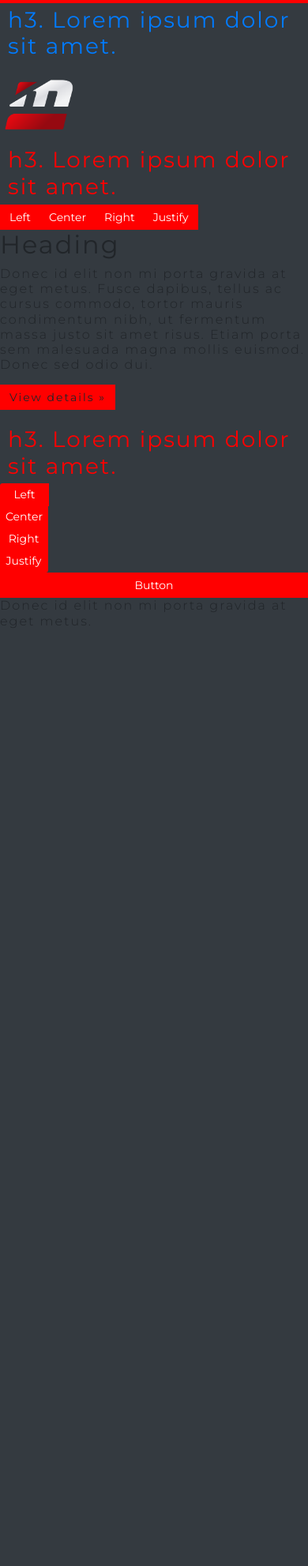
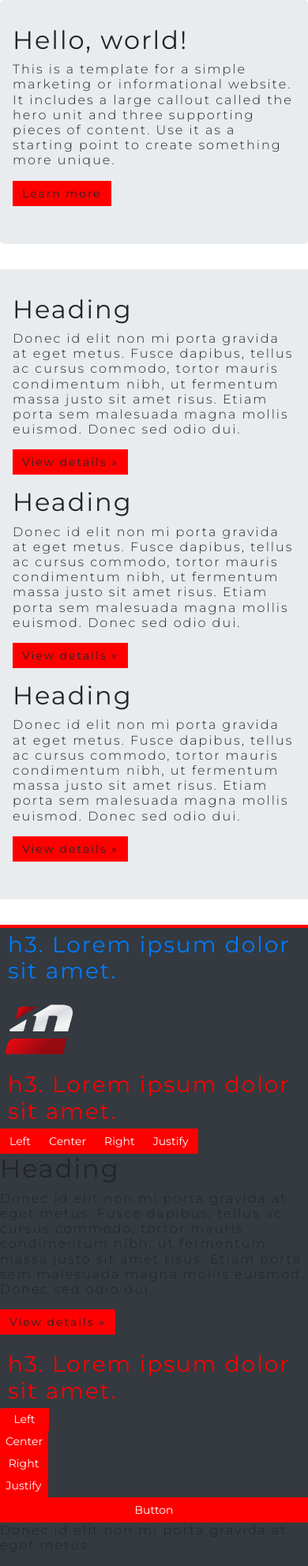
Before and after one commit to axelemilianojesus/mantello, a PHP site: page /plantilla-para-clonar.php in a window 390 px wide. Shown: the part 73-2056 px from the top of the page at 79% size. Before the commit the page ends 868 px from the top, so only its background shows below. Run offline with PHP 8.4, Linux system fonts and the light colour scheme.

Commit message:
Plantilla optimizada
Plantilla optimizada con contenido falso a cambiar

```diff
--- a/mantello-site/plantilla-para-clonar.php
+++ b/mantello-site/plantilla-para-clonar.php
@@ -12,6 +12,59 @@ require_once("header.php");
 ?>
 <!--______________________________ FIN HEADER-->
 
+<div class="container-fluid">
+	<div class="row">
+		<div class="col-md-12">
+			<div class="jumbotron">
+				<h2>
+					Hello, world!
+				</h2>
+				<p>
+					This is a template for a simple marketing or informational website. It includes a large callout called the hero unit and three supporting pieces of content. Use it as a starting point to create something more unique.
+				</p>
+				<p>
+					<a class="btn btn-primary btn-large" href="#">Learn more</a>
+				</p>
+			</div>
+		</div>
+	</div>
+	<div class="row jumbotron">
+		<div class="col-md-4">
+			<h2>
+				Heading
+			</h2>
+			<p>
+				Donec id elit non mi porta gravida at eget metus. Fusce dapibus, tellus ac cursus commodo, tortor mauris condimentum nibh, ut fermentum massa justo sit amet risus. Etiam porta sem malesuada magna mollis euismod. Donec sed odio dui.
+			</p>
+			<p>
+				<a class="btn" href="#">View details »</a>
+			</p>
+		</div>
+		<div class="col-md-4">
+			<h2>
+				Heading
+			</h2>
+			<p>
+				Donec id elit non mi porta gravida at eget metus. Fusce dapibus, tellus ac cursus commodo, tortor mauris condimentum nibh, ut fermentum massa justo sit amet risus. Etiam porta sem malesuada magna mollis euismod. Donec sed odio dui.
+			</p>
+			<p>
+				<a class="btn" href="#">View details »</a>
+			</p>
+		</div>
+		<div class="col-md-4">
+			<h2>
+				Heading
+			</h2>
+			<p>
+				Donec id elit non mi porta gravida at eget metus. Fusce dapibus, tellus ac cursus commodo, tortor mauris condimentum nibh, ut fermentum massa justo sit amet risus. Etiam porta sem malesuada magna mollis euismod. Donec sed odio dui.
+			</p>
+			<p>
+				<a class="btn" href="#">View details »</a>
+			</p>
+		</div>
+	</div>
+</div>
+
 
   <!--______________________________FOOTER-->
   <?php
```
Also changed, not shown: 1 other file.
